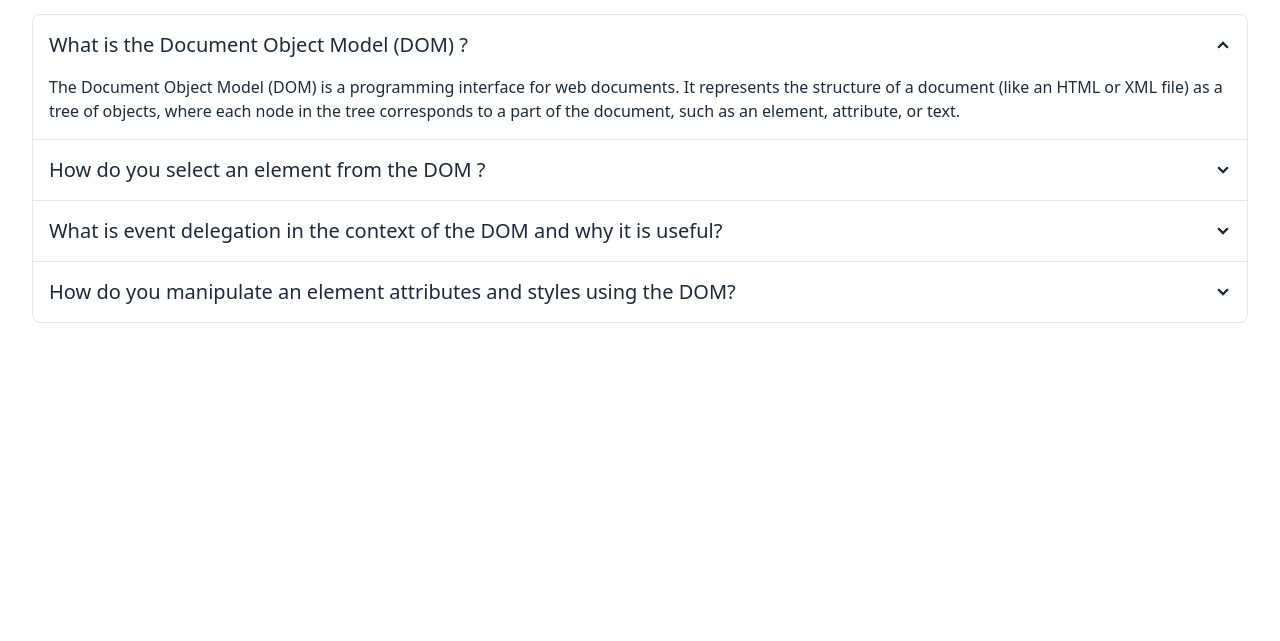
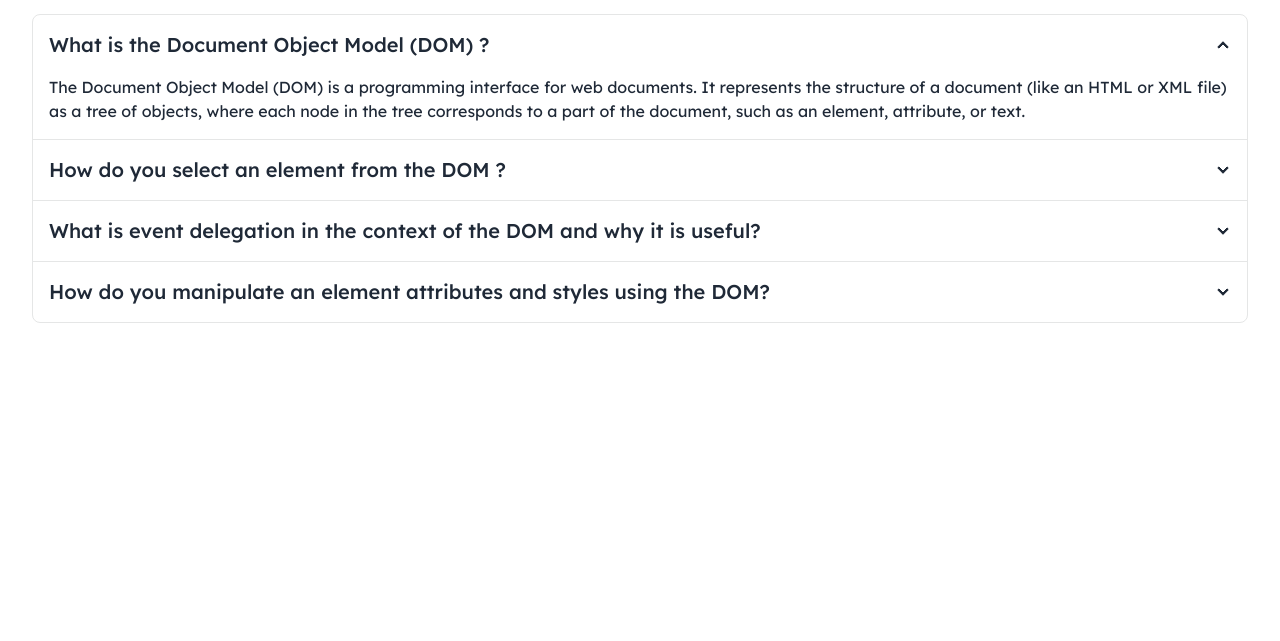
Before and after one commit to sumaiya123-eid/assignment-5, a plain HTML site: page blog.html in a window 1280 px wide. Shown: the part 159-800 px from the top of the page. Drawn offline with nearby package versions, Linux system fonts and the light colour scheme.

Commit message:
add font-family

```diff
--- a/blog.html
+++ b/blog.html
@@ -4,11 +4,24 @@
     <meta charset="UTF-8">
     <meta name="viewport" content="width=device-width, initial-scale=1.0">
     <title>Document</title>
+
+    <!-- tailwind and daisyUI connection -->
     <link href="https://cdn.jsdelivr.net/npm/daisyui@4.12.10/dist/full.min.css" rel="stylesheet" type="text/css" />
     <script src="https://cdn.tailwindcss.com"></script>
 
+    <!-- font-family -->
+    <link rel="preconnect" href="https://fonts.googleapis.com">
+    <link rel="preconnect" href="https://fonts.gstatic.com" crossorigin>
+    <link href="https://fonts.googleapis.com/css2?family=Lexend:wght@100..900&display=swap" rel="stylesheet">
+   <style>
+    .body{
+        font-family: "Lexend", sans-serif;
+    }
+   </style>
+
 </head>
-<body >
+<body class="body">
+
   <header class="sticky top-0 bg-white z-10">
   <div class="md:hidden flex justify-center pt-2 items-center gap-3 bg-[#F9F7F3]">
     <img src="./assets/logo.png" alt="" srcset="">
--- a/index.js
+++ b/index.js
@@ -1,3 +1,4 @@
+// card-1 btn event
 document.getElementById('donate-btn').addEventListener('click',function(){
 
     const inputValue1 = getValue('input-field1');
@@ -32,6 +33,7 @@ document.getElementById('donate-btn').addEventListener('click',function(){
 
 })
 
+// card-2 btn event
 document.getElementById('donate-btn2').addEventListener('click',function(){
     const inputValue2 = getValue('input-field2');
     const amount2 = getInnerTextValue('amount2');
@@ -64,6 +66,7 @@ document.getElementById('donate-btn2').addEventListener('click',function(){
     document.getElementById('history-section').appendChild(div);
 })
 
+// card-3 btn event
 document.getElementById('donate-btn3').addEventListener('click',function(){
     const inputValue3 = getValue('input-field3');
     const amount3 = getInnerTextValue('amount3');
@@ -95,6 +98,7 @@ document.getElementById('donate-btn3').addEventListener('click',function(){
     document.getElementById('history-section').appendChild(div);
 })
 
+// donate-btn event
 document.getElementById('btn').addEventListener('click',function(){
     document.getElementById('history-section').classList.add('hidden');
     document.getElementById('btn').classList.add('bg-[#B4F461]', 'p-3','rounded-lg', 'text-base', 'text-[#111111]', 'font-bold');
@@ -104,6 +108,7 @@ document.getElementById('btn').addEventListener('click',function(){
 
 })
 
+// history-btn event
 document.getElementById('history-btn').addEventListener('click',function(){
     document.getElementById('history-section').classList.remove('hidden');
     document.getElementById('donate-div').classList.add('hidden');
@@ -112,6 +117,7 @@ document.getElementById('history-btn').addEventListener('click',function(){
     document.getElementById('btn').classList.add('p-3', 'rounded-lg', 'border', 'border-1');
 })
 
+// blog-btn event
 document.getElementById('blog').addEventListener('click',function(){
     window.location.href = "blog.html"
 })
--- a/shared.js
+++ b/shared.js
@@ -1,3 +1,4 @@
+
 function getValue(id){
     const inputValue = parseFloat(document.getElementById(id).value) ;
     return inputValue ;
```
Also changed, not shown: index.html (+19 -2 lines).
